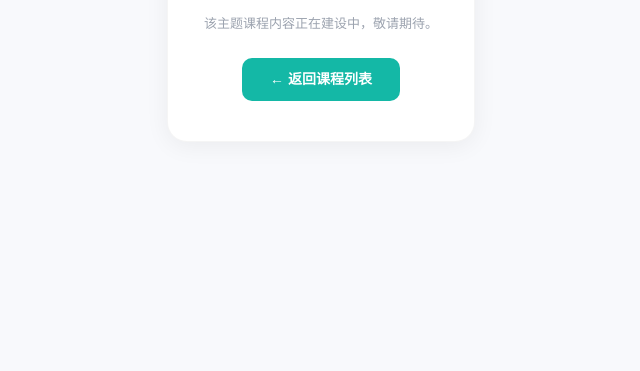
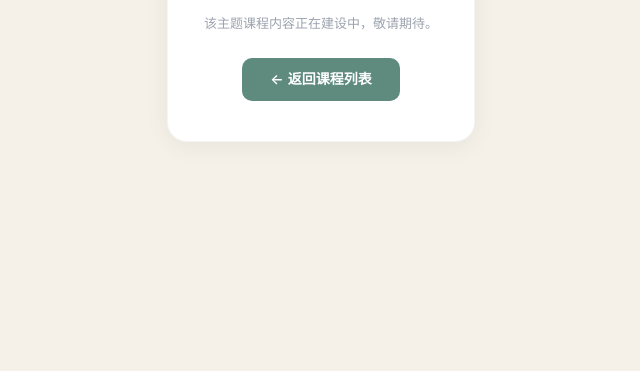
Before and after one commit to WJYch/energy.aishenwo.cn, a plain HTML site: page training/06-solar/index.html in a window 1280 px wide. Shown: the part 429-800 px from the top of the page, without its empty margins (319-959 px from the left). Drawn offline with Linux system fonts and the light colour scheme.

Commit message:
Update index.html via API

```diff
--- a/training/06-solar/index.html
+++ b/training/06-solar/index.html
@@ -10,15 +10,16 @@
     <link rel="stylesheet" href="https://cdnjs.cloudflare.com/ajax/libs/font-awesome/6.5.1/css/all.min.css">
     <style>
         *{margin:0;padding:0;box-sizing:border-box;}
-        body{font-family:'Inter','Noto Sans SC',sans-serif;background:#F8F9FC;color:#1F2937;line-height:1.6;display:flex;flex-direction:column;align-items:center;justify-content:center;min-height:100vh;padding:24px;}
+        body{font-family:'Inter','Noto Sans SC',sans-serif;background:var(--bg-cream);color:#1F2937;line-height:1.6;display:flex;flex-direction:column;align-items:center;justify-content:center;min-height:100vh;padding:24px;}
         .card{background:#fff;border-radius:20px;padding:40px 36px;box-shadow:0 4px 24px rgba(0,0,0,.06);text-align:center;max-width:480px;border:1px solid rgba(0,0,0,.04);}
         .card .icon{font-size:48px;margin-bottom:12px;}
         .card h2{font-size:22px;font-weight:700;margin-bottom:8px;}
         .card p{font-size:15px;color:#6B7280;margin-bottom:6px;}
         .card .note{font-size:13px;color:#9CA3AF;margin-top:16px;}
-        .card .btn{display:inline-block;background:#14B8A6;color:#fff;padding:10px 28px;border-radius:10px;font-size:14px;font-weight:600;text-decoration:none;margin-top:18px;transition:background .2s;}
+        .card .btn{display:inline-block;background:var(--teal);color:#fff;padding:10px 28px;border-radius:10px;font-size:14px;font-weight:600;text-decoration:none;margin-top:18px;transition:background .2s;}
         .card .btn:hover{background:#0D9488;}
     </style>
+  <link rel="stylesheet" href="/assets/css/dxt-theme.css">
 </head>
 <body>
     <div class="card">
```
